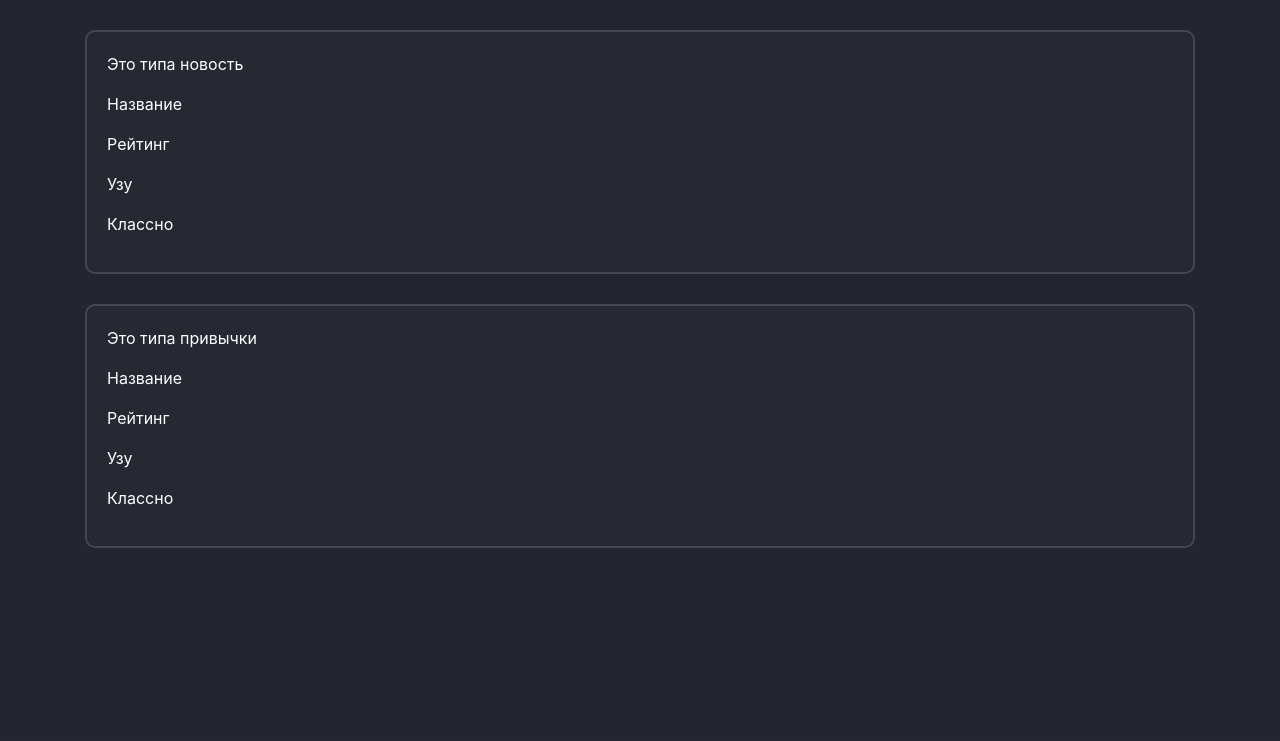
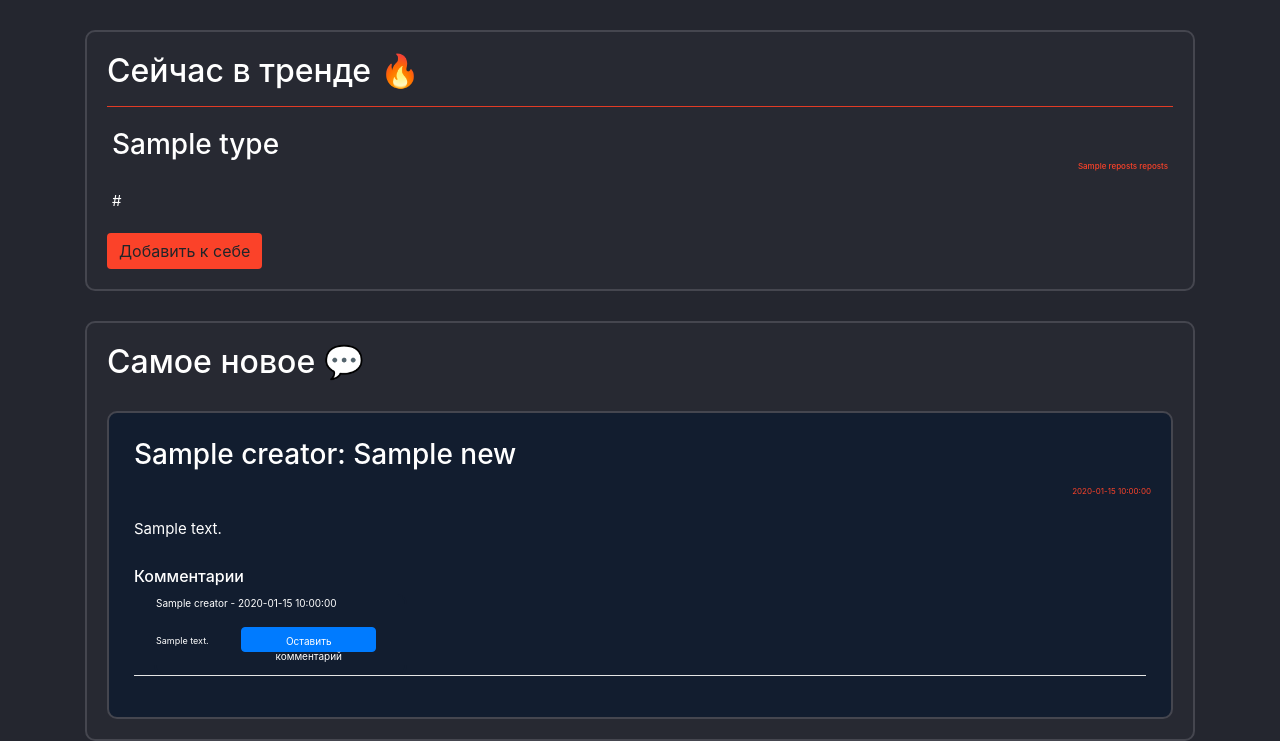
Before and after one commit to Mnedo/YaFit, a Flask app: template templates/index.html in a window 1280 px wide. Shown: the part 62-803 px from the top of the page. Before the commit the page ends 610 px from the top, so only its background shows below. Run offline with Flask 2, Linux system fonts and the light colour scheme; a user stored in the database is signed in; tables that the repository leaves empty hold one stand-in row (values such as "Sample post"); the template is opened without the code that fills it: most values are stand-ins (such as "Sample title", 1, 10 or a date in 2020); some libraries are stand-ins or nearby versions.

Commit message:
home v1.0 abs done

```diff
--- a/data/habits.py
+++ b/data/habits.py
@@ -3,7 +3,6 @@ from flask_login import UserMixin
 from sqlalchemy_serializer import SerializerMixin
 from .db_session import SqlAlchemyBase
 from sqlalchemy import orm
-
 
 
 class Habits(SqlAlchemyBase, UserMixin, SerializerMixin):
--- a/main.py
+++ b/main.py
@@ -6,8 +6,9 @@ from werkzeug.utils import redirect
 from wtforms import PasswordField, BooleanField, SubmitField
 from wtforms.fields.html5 import EmailField
 from wtforms.validators import DataRequired
-
+import wikipedia
 from data import db_session
+from data.comments import Comments
 from data.habits import Habits
 from data.news import News
 from data.users import User
@@ -59,10 +60,57 @@ def logout():
 @app.route("/")
 def index():
     db_sess = db_session.create_session()
-    news = db_sess.query(News).all()
-    #news = sorted(news, lambda x: len(x.comms.split(';')))
     habits = db_sess.query(Habits).all()
-    return render_template("index.html", top_news=news, top_habits=habits)
+    habits = sorted(habits, key=lambda x: -int(x.reposts))
+    top_habits = []
+    habit_index = 0
+    for habit in habits:
+        habit_index += 1
+        creator_nickname = (db_sess.query(User).filter(User.id == habit.creator).first()).nickname
+        top_habits.append({'id': habit.id,
+                           'type': habit.type,
+                           'period': habit.period,
+                           'about_link': habit.about_link,
+                           'count': habit.count,
+                           'reposts': habit.reposts,
+                           'creator': creator_nickname})
+        if habit_index == 3:
+            break
+    rec_news = db_sess.query(News).all()
+    rec_news = sorted(rec_news, key=lambda x: x.created_date)
+    top_news = []
+    news_index = 0
+    for news in rec_news:
+        news_index += 1
+        creator_nickname = (db_sess.query(User).filter(User.id == habit.creator).first()).nickname
+        comments = []
+        if news.comms:
+            if ';' in news.comms:
+                for com_id in news.comms.split(';'):
+                    comments.append(db_sess.query(Comments).filter(Comments.id == com_id).first())
+            elif len(news.comms) == 1:
+                comments = [db_sess.query(Comments).filter(Comments.id == com_id).first()]
+        else:
+            comments = []
+        if len(comments) > 1:
+            comments = sorted(comments, key=lambda x: x.created_date)
+        comments_main = []
+        for com in comments:
+            comentor_nickname = db_sess.query(User).filter(User.id == habit.creator).first().nickname
+            comments_main.append({'id': com.id,
+                         'content': com.content,
+                         'created_date': com.created_date.strftime("%A %d %B %Y"),
+                         'creator': comentor_nickname})
+        comments = comments_main
+        top_news.append({'id': news.id,
+                         'title': news.title,
+                         'content': news.content,
+                         'created_date': news.created_date.strftime("%A %d %B %Y"),
+                         'comms': comments,
+                         'creator': creator_nickname})
+        if news_index == 5:
+            break
+    return render_template("index.html", top_habits=top_habits, top_news=top_news)
 
 
 @app.route('/register', methods=['GET', 'POST'])
--- a/static/css/style.css
+++ b/static/css/style.css
@@ -31,7 +31,38 @@
    color: white !important;
    border: 2px solid #45464F;
    border-radius: 10px;
-   padding: 20px;
+   padding: 20px !important;
    margin: 0 auto;
    margin-top: 30px;
 }
+
+.menu_item {
+   padding: 5px !important;
+   font-size: 15px !important;
+}
+hr {
+   background-color: #FB4229;
+   color: #FB4229;
+}
+.reposts {
+    color: #FB4229 !important;
+    font-size: 8px !important;
+    text-align: right;
+}
+
+.btn-warning {
+    background-color: #FB4229 !important;
+    border: 2px #FB4229 !important;
+}
+
+.comments {
+   font-size: 13px !important;
+}
+
+.com_label {
+   background-color: #121d2f !important;
+   color: white !important;
+   border: 2px solid #121d2f;
+   width: 25%;
+   border-radius: 10px;
+}
--- a/templates/index.html
+++ b/templates/index.html
@@ -1,18 +1,64 @@
 {% extends "base.html" %}
 
 {% block content %}
-    <div class="page_border">
-        <p>Это типа новость</p>
-        <p>Название</p>
-        <p>Рейтинг</p>
-        <p>Узу</p>
-        <p>Классно</p>
+<!-- Привычки -->
+<div class="page_border">
+    <h2>Сейчас в тренде &#128293;</h2>
+
+    {% for habit in top_habits%}
+    <hr>
+    <div class="menu_item">
+        <h3>{{habit['type']}}
+            <div class="reposts">
+                {{habit['reposts']}} reposts
+            </div>
+        </h3>
     </div>
-    <div class="page_border">
-        <p>Это типа привычки</p>
-        <p>Название</p>
-        <p>Рейтинг</p>
-        <p>Узу</p>
-        <p>Классно</p>
+    <div class="menu_item">
+        <p>{{habit['about_link']}}</p>
     </div>
+    {% if current_user.is_authenticated %}
+    <div>
+        <a href="/habits_repost/{{ habit['id'] }}" class="btn btn-warning">Добавить к себе</a>
+    </div>
+    {% endif %}
+    </hr>
+    {% endfor %}
+</div>
+<!-- Новости -->
+<div class="page_border">
+    <h2>Самое новое &#128172;</h2>
+    {% for new in top_news%}
+    <div class="page_border" style="background-color: #121d2f !important;">
+        <div class="menu_item">
+            <h3>{{new['creator']}}: {{new['title']}}</h3>
+        </div>
+        <div class="reposts">
+            <p>{{new['created_date']}}</p>
+        </div>
+        <div class="menu_item">
+            <p>{{new['content']}}</p>
+        </div>
+        {% if new['comms'] %}
+        <div class="menu_item">
+            <h6>Комментарии</h6>
+            {% for com in new['comms'] %}
+            <div class="com_label" style="margin-left: 20px; padding: 0; margin-top: 0; margin-bottom;">
+
+                <p style="font-size: 10px;">{{com['creator']}} - {{com['created_date']}}</p>
+                <p style="font-size: 9px;">{{com['content']}}
+                    <a href="/new_add/{{ new['id'] }}" class="btn btn-primary"
+                       style=" height:25px; width:135px; font-size: 10px; margin-bottom:5px; margin-left: 30px;">Оставить
+                        комментарий</a></p></div>
+            <hr style="color: white; background-color: white; padding: 0; margin-top: 0; margin-bottom;">
+            {% endfor %}
+
+        </div>
+
+        {% endif %}
+    </div>
+
+    {% endfor %}
+
+</div>
 {% endblock %}
```
